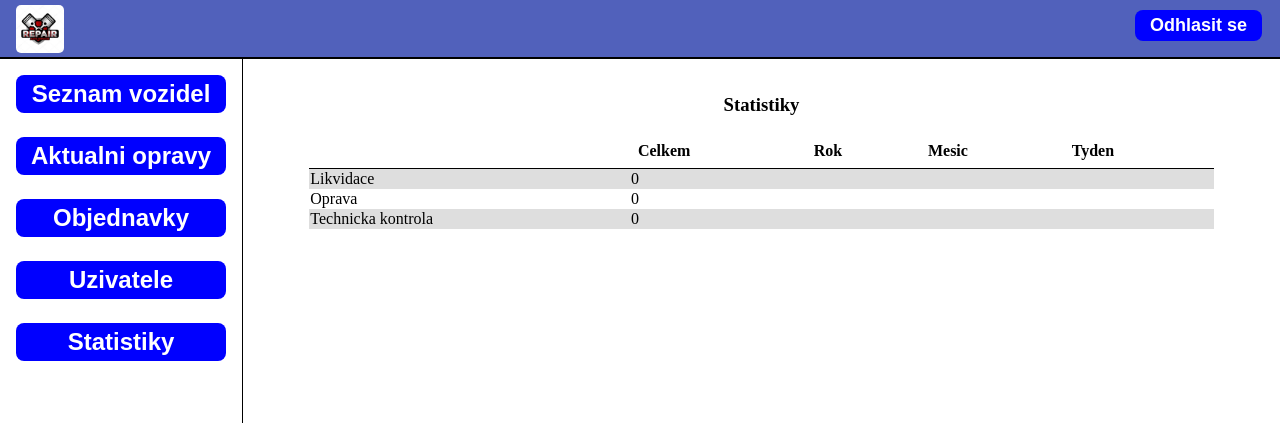
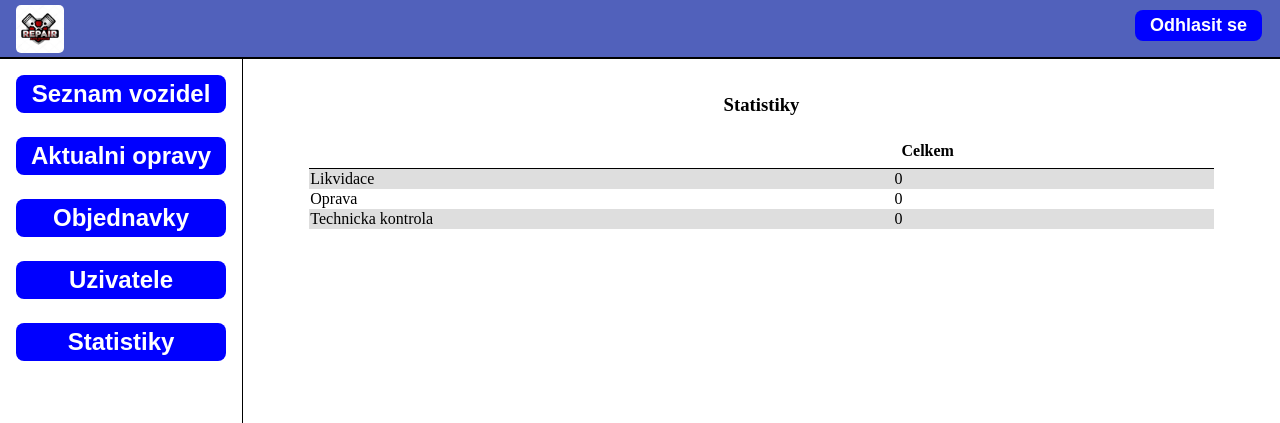
Before and after one commit to Padrition/school_python, a Flask app: page /admin/statistics in a window 1280 px wide. Shown: the top 423 px of the page. Run offline with Flask 3, Linux system fonts and the light colour scheme; the visitor is signed in with stand-in values (Sample User, id 1); data comes from the database, SQL or seed files in the repository; data that the repository does not hold is empty.

Commit message:
Final changes

```diff
--- a/routes.py
+++ b/routes.py
@@ -860,8 +860,8 @@ def admin_user_lsit():
             FROM uzivately u
             INNER JOIN role_uzivately ur
             ON u.id = ur.id_uzivatele
-            WHERE ur.platnost = 1
-            """
+            WHERE ur.platnost = 1 AND u.id IS NOT ?
+            """, (session['user_id'],)
         )
         users = cur.fetchall()
 
--- a/templates/admin_statistics.html
+++ b/templates/admin_statistics.html
@@ -6,17 +6,11 @@
         <tr>
             <th></th>
             <th>Celkem</th>
-            <th>Rok</th>
-            <th>Mesic</th>
-            <th>Tyden</th>
         </tr>
         {% for row in total %}
             <tr>
                 <td>{{ row[0] }}</td>
                 <td>{{ row[1] }}</td>
-                <td></td>
-                <td></td>
-                <td></td>
             </tr>
         {% endfor %}
     </table>
--- a/templates/manager_statistics.html
+++ b/templates/manager_statistics.html
@@ -6,17 +6,11 @@
         <tr>
             <th></th>
             <th>Celkem</th>
-            <th>Rok</th>
-            <th>Mesic</th>
-            <th>Tyden</th>
         </tr>
         {% for row in total %}
             <tr>
                 <td>{{ row[0] }}</td>
                 <td>{{ row[1] }}</td>
-                <td></td>
-                <td></td>
-                <td></td>
             </tr>
         {% endfor %}
     </table>
```
